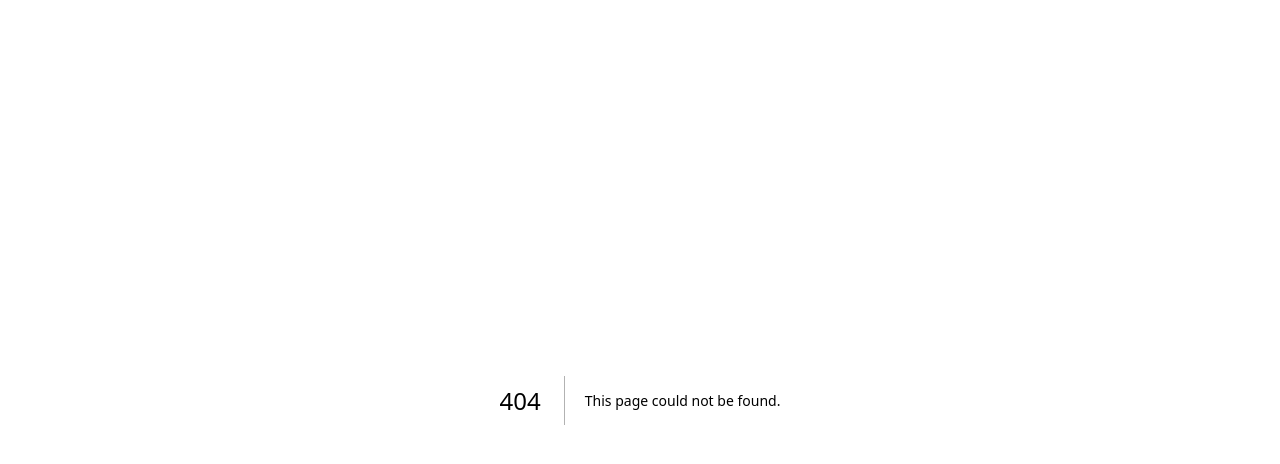
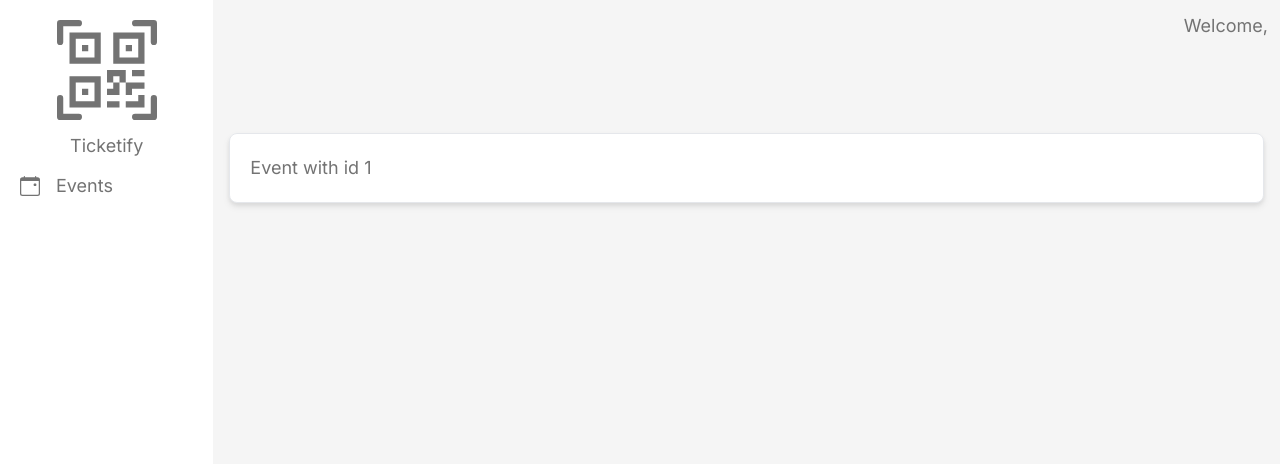
Before and after one commit to Mathiconroy/qr-ticket-app-next-django, a Next.js app in the folder frontend/: page /app/events/1 in a window 1280 px wide. Before the commit this address had no page. Shown: the top 464 px of the page. Built offline with nearby package versions, Linux system fonts and the light colour scheme; no server answers.

Commit message:
Added page for individual events

```diff
--- /dev/null
+++ b/frontend/src/app/app/events/[id]/page.tsx
@@ -0,0 +1,3 @@
+export default function EventDetails({ params }: { params: { id: number }}) {
+    return <h1>Event with id {params.id}</h1>;
+}
--- a/frontend/src/app/app/events/page.tsx
+++ b/frontend/src/app/app/events/page.tsx
@@ -3,10 +3,10 @@ import EventDashboard from "./eventDashboard";
 
 export default function EventList() {
   return (
-    <div className="mx-4 px-5 py-5 rounded-lg border bg-white drop-shadow-md">
+    <>
       <h1 className="p-2">Events</h1>
       <EventForm />
       <EventDashboard />
-    </div>
+    </>
   );
 }
--- a/frontend/src/app/app/layout.tsx
+++ b/frontend/src/app/app/layout.tsx
@@ -60,7 +60,11 @@ export default function RootLayout({
               <UserInfoBanner />
             </div>
           </div>
-          <div className="col-span-5 row-span-5 bg-neutral-100">{children}</div>
+          <div className="col-span-5 row-span-5 bg-neutral-100">
+            <div className="mx-4 px-5 py-5 rounded-lg border bg-white drop-shadow-md">
+              {children}
+            </div>
+          </div>
         </div>
       </body>
     </html>
```
